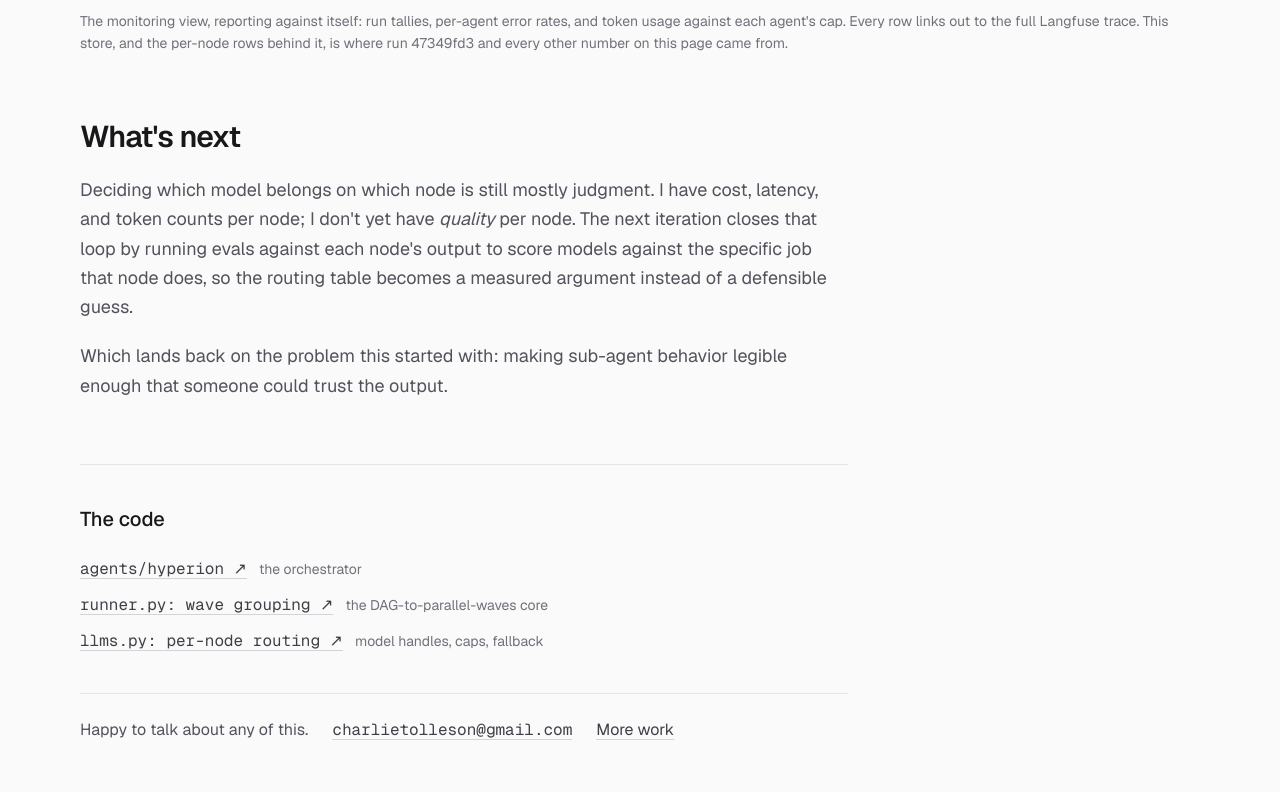
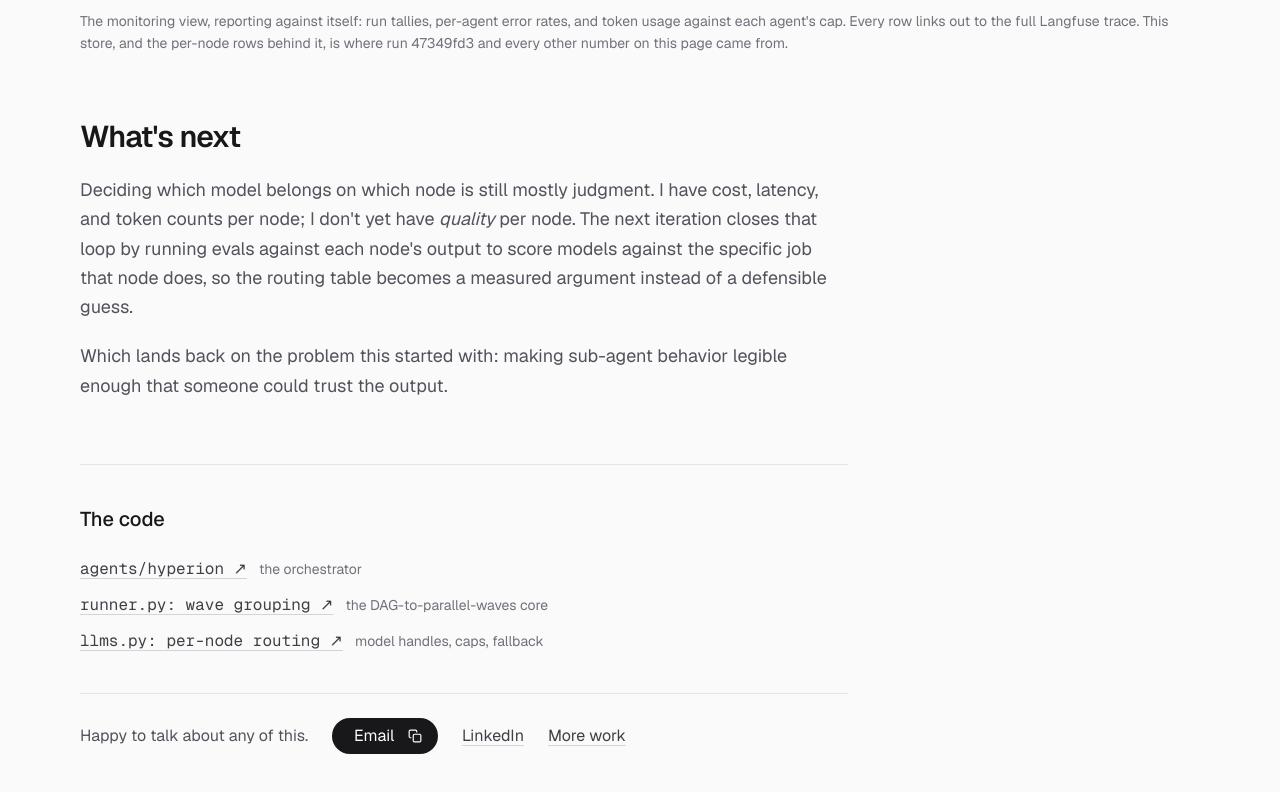
Before and after one commit to CharlieTolleson/portfolio-site, a Next.js app: page /work/ai-orchestration in a window 1280 px wide. Shown: the part 8746-9538 px from the top of the page. Built offline with nearby package versions, Linux system fonts and the light colour scheme.

Commit message:
Case studies: email pill and LinkedIn in the closing contact row
Co-Authored-By: Claude Opus 5.5 <noreply@anthropic.com>

```diff
--- a/src/app/work/ai-orchestration/page.tsx
+++ b/src/app/work/ai-orchestration/page.tsx
@@ -15,6 +15,7 @@
 
 import Link from "next/link";
 import EntrySummary from "@/components/EntrySummary";
+import CopyEmailButton from "@/components/CopyEmailButton";
 import WorkflowGraph from "@/components/WorkflowGraph";
 import RunTimeline from "@/components/RunTimeline";
 import EvidenceStats from "@/components/EvidenceStats";
@@ -430,11 +431,14 @@ export default function AiOrchestrationPage() {
             <span className="text-zinc-600">
               Happy to talk about any of this.
             </span>
+            <CopyEmailButton />
             <a
-              href="mailto:charlietolleson@gmail.com"
-              className="font-mono text-zinc-700 underline decoration-zinc-300 underline-offset-4 transition-colors hover:text-zinc-900 hover:decoration-zinc-500"
+              href="https://www.linkedin.com/in/charlietolleson"
+              target="_blank"
+              rel="noopener noreferrer"
+              className="text-zinc-700 underline decoration-zinc-300 underline-offset-4 transition-colors hover:text-zinc-900 hover:decoration-zinc-500"
             >
-              charlietolleson@gmail.com
+              LinkedIn
             </a>
             <Link
               href="/"
--- a/src/app/work/causal-inference/page.tsx
+++ b/src/app/work/causal-inference/page.tsx
@@ -19,6 +19,7 @@
 
 import Link from "next/link";
 import EntrySummary from "@/components/EntrySummary";
+import CopyEmailButton from "@/components/CopyEmailButton";
 import CausalTree from "@/components/CausalTree";
 import EffectSpread from "@/components/EffectSpread";
 import BalanceCheck from "@/components/BalanceCheck";
@@ -508,11 +509,14 @@ export default function CausalInferencePage() {
             <span className="text-zinc-600">
               Happy to talk about any of this.
             </span>
+            <CopyEmailButton />
             <a
-              href="mailto:charlietolleson@gmail.com"
-              className="font-mono text-zinc-700 underline decoration-zinc-300 underline-offset-4 transition-colors hover:text-zinc-900 hover:decoration-zinc-500"
+              href="https://www.linkedin.com/in/charlietolleson"
+              target="_blank"
+              rel="noopener noreferrer"
+              className="text-zinc-700 underline decoration-zinc-300 underline-offset-4 transition-colors hover:text-zinc-900 hover:decoration-zinc-500"
             >
-              charlietolleson@gmail.com
+              LinkedIn
             </a>
             <Link
               href="/"
--- a/src/app/work/metric-decomposition/page.tsx
+++ b/src/app/work/metric-decomposition/page.tsx
@@ -22,6 +22,7 @@
 
 import Link from "next/link";
 import EntrySummary from "@/components/EntrySummary";
+import CopyEmailButton from "@/components/CopyEmailButton";
 import DecompWaterfall from "@/components/DecompWaterfall";
 import MixVsRate from "@/components/MixVsRate";
 import FunnelLMDI from "@/components/FunnelLMDI";
@@ -566,11 +567,14 @@ export default function MetricDecompositionPage() {
             <span className="text-zinc-600">
               Happy to talk about any of this.
             </span>
+            <CopyEmailButton />
             <a
-              href="mailto:charlietolleson@gmail.com"
-              className="font-mono text-zinc-700 underline decoration-zinc-300 underline-offset-4 transition-colors hover:text-zinc-900 hover:decoration-zinc-500"
+              href="https://www.linkedin.com/in/charlietolleson"
+              target="_blank"
+              rel="noopener noreferrer"
+              className="text-zinc-700 underline decoration-zinc-300 underline-offset-4 transition-colors hover:text-zinc-900 hover:decoration-zinc-500"
             >
-              charlietolleson@gmail.com
+              LinkedIn
             </a>
             <Link
               href="/"
--- a/src/app/work/news-event-detection/page.tsx
+++ b/src/app/work/news-event-detection/page.tsx
@@ -25,6 +25,7 @@
 
 import Link from "next/link";
 import EntrySummary from "@/components/EntrySummary";
+import CopyEmailButton from "@/components/CopyEmailButton";
 import StorySplit from "@/components/StorySplit";
 import StoryEvolution from "@/components/StoryEvolution";
 import StreamPipeline from "@/components/StreamPipeline";
@@ -507,11 +508,14 @@ export default function NewsEventDetectionPage() {
             <span className="text-zinc-600">
               Happy to talk about any of this.
             </span>
+            <CopyEmailButton />
             <a
-              href="mailto:charlietolleson@gmail.com"
-              className="font-mono text-zinc-700 underline decoration-zinc-300 underline-offset-4 transition-colors hover:text-zinc-900 hover:decoration-zinc-500"
+              href="https://www.linkedin.com/in/charlietolleson"
+              target="_blank"
+              rel="noopener noreferrer"
+              className="text-zinc-700 underline decoration-zinc-300 underline-offset-4 transition-colors hover:text-zinc-900 hover:decoration-zinc-500"
             >
-              charlietolleson@gmail.com
+              LinkedIn
             </a>
             <Link
               href="/"
--- a/src/components/CopyEmailButton.tsx
+++ b/src/components/CopyEmailButton.tsx
@@ -5,7 +5,8 @@
  *
  * Role in the system: the site's email control. The root layout renders it in
  * the header so it is on every page, including a case study someone landed on
- * from a shared link, and the About page repeats it under its closing "say hi".
+ * from a shared link, and the About page
+ * and every case study repeat it in their closing contact row.
  *
  * Key design decisions:
  *   - **Copy, not mailto.** A `mailto:` link only works for visitors with a
```
